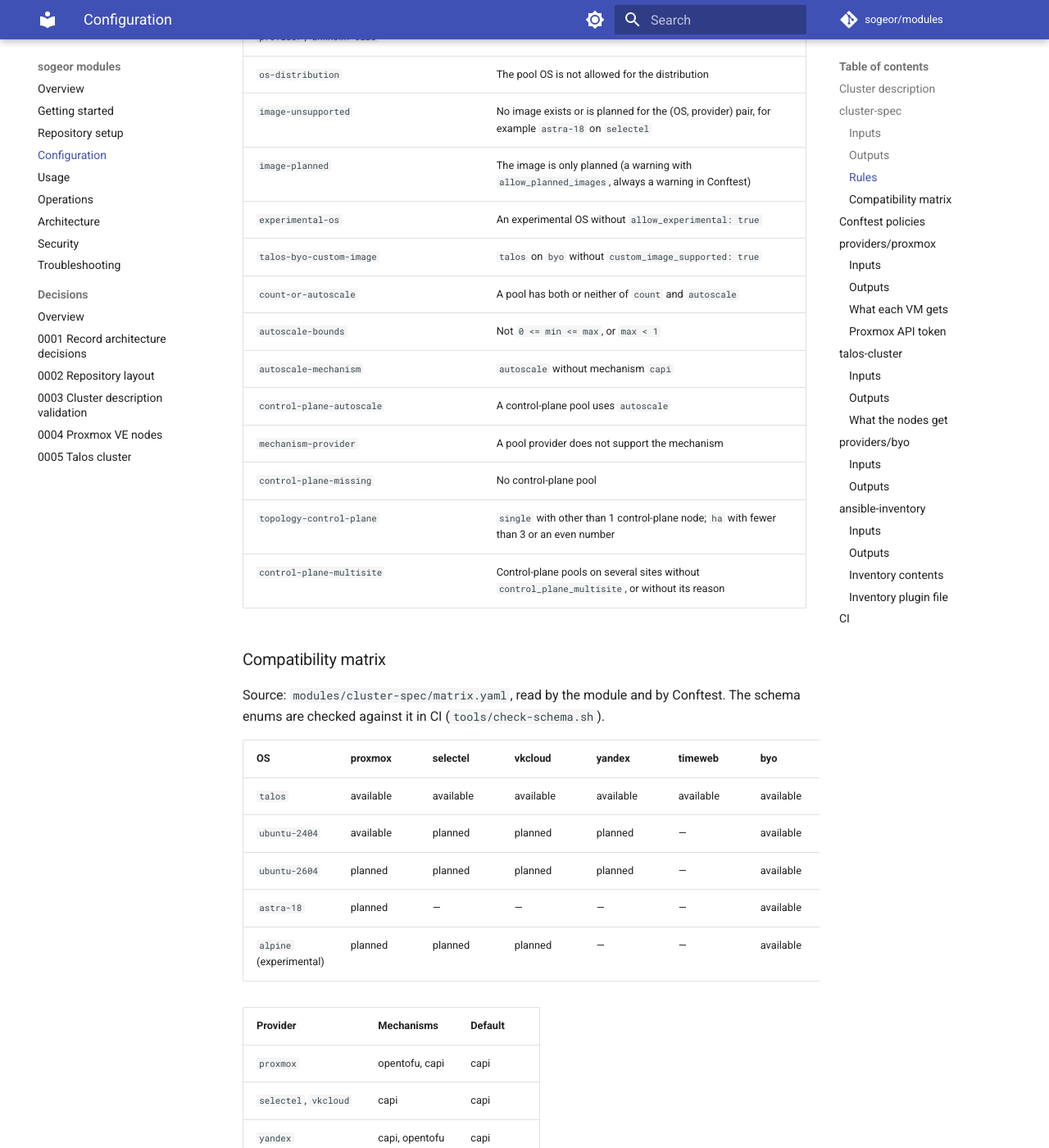
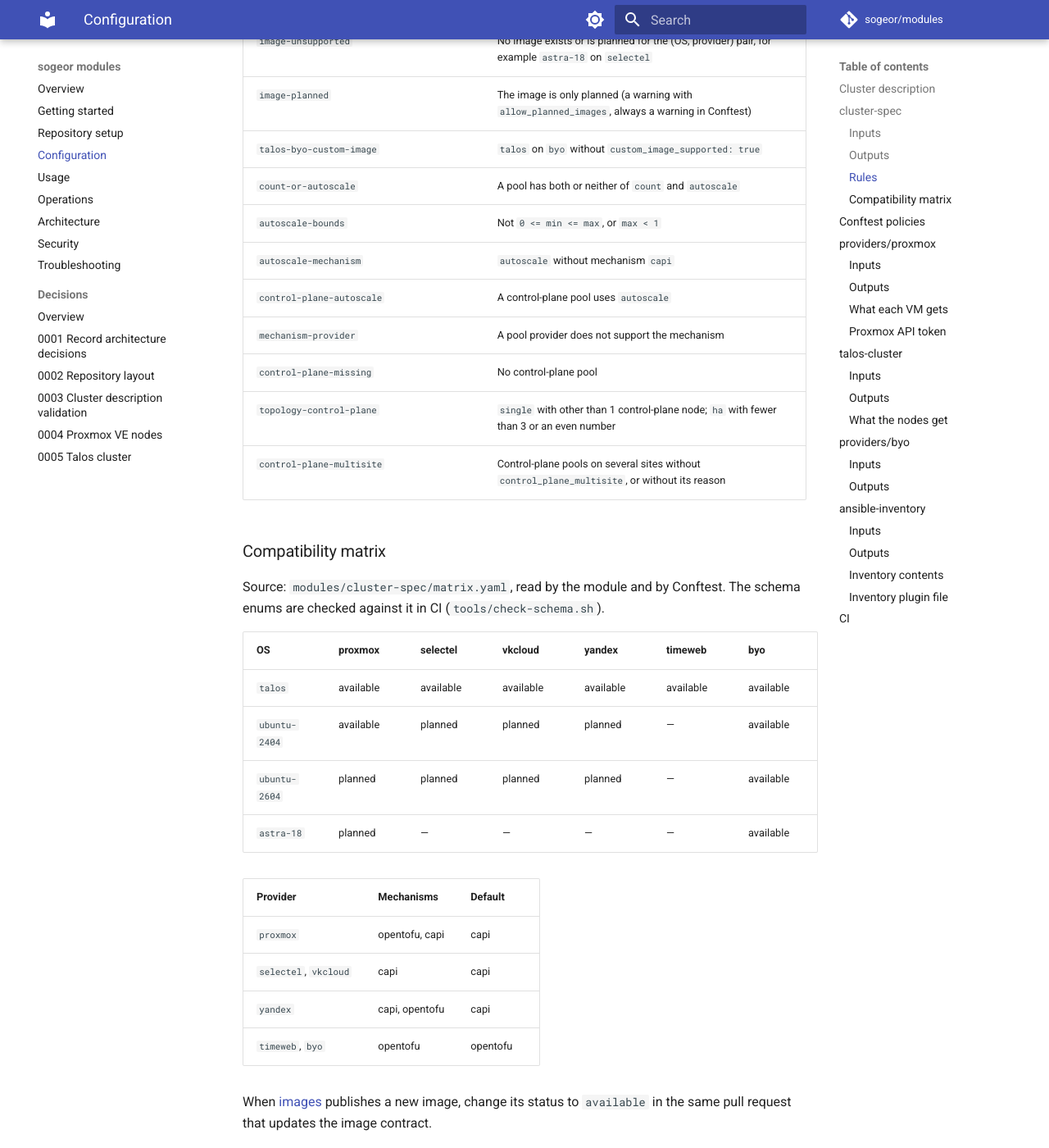
Before and after one commit to sogeor/modules, an MkDocs documentation site: the page built from docs/configuration.md, in a window 1280 px wide and 1400 px high, scrolled down 4472 px. Shown: the whole window at 82% size. Built offline with MkDocs 1.6.1 and Material for MkDocs 9.7.7, drawn with Linux system fonts in a browser that asks for light colours; comment, search, counter and statistics services are not loaded; some of the changed text lies outside the part shown.

Commit message:
chore!: remove Alpine Linux from the base platform (#7)

```diff
--- a/docs/configuration.md
+++ b/docs/configuration.md
@@ -18,11 +18,10 @@
 | `topology` | `single` \| `ha` | — | yes | One control plane node or three | `single` |
 | `profiles` | list of strings | `[core]` | no | Component profiles installed by `platform` | `[core, data]` |
 | `mechanism` | `capi` \| `opentofu` | by control plane provider | no | How nodes are created | `capi` |
-| `allow_experimental` | bool | `false` | no | Allows experimental OS (Alpine) | `false` |
 | `control_plane_multisite.enabled` | bool | `false` | no | Allows control-plane pools on different sites | `true` |
 | `control_plane_multisite.reason` | string | — | when `enabled: true` | Why the sites qualify (measured latency below 10 ms) | `"Latency below 10 ms"` |
 | `pools.<name>.role` | `control-plane` \| `worker` | — | yes | Pool role | `worker` |
-| `pools.<name>.os` | `ubuntu-2404` \| `ubuntu-2604` \| `astra-18` \| `alpine` \| `talos` | — | yes | OS of the pool | `ubuntu-2404` |
+| `pools.<name>.os` | `ubuntu-2404` \| `ubuntu-2604` \| `astra-18` \| `talos` | — | yes | OS of the pool | `ubuntu-2404` |
 | `pools.<name>.provider` | `proxmox` \| `selectel` \| `byo` (others later) | — | yes | Where nodes run | `selectel` |
 | `pools.<name>.site` | string | — | yes | Site (`home`, `<cloud>-<region>`) | `selectel-ru-9` |
 | `pools.<name>.size` | `xs` \| `s` \| `m` \| `l` \| `xl` \| `2xl` | — | yes | Node size | `m` |
@@ -89,7 +88,6 @@
 | `os-distribution` | The pool OS is not allowed for the distribution |
 | `image-unsupported` | No image exists or is planned for the (OS, provider) pair, for example `astra-18` on `selectel` |
 | `image-planned` | The image is only planned (a warning with `allow_planned_images`, always a warning in Conftest) |
-| `experimental-os` | An experimental OS without `allow_experimental: true` |
 | `talos-byo-custom-image` | `talos` on `byo` without `custom_image_supported: true` |
 | `count-or-autoscale` | A pool has both or neither of `count` and `autoscale` |
 | `autoscale-bounds` | Not `0 <= min <= max`, or `max < 1` |
@@ -111,7 +109,6 @@
 | `ubuntu-2404` | available | planned | planned | planned | — | available |
 | `ubuntu-2604` | planned | planned | planned | planned | — | available |
 | `astra-18` | planned | — | — | — | — | available |
-| `alpine` (experimental) | planned | planned | planned | — | — | available |
 
 | Provider | Mechanisms | Default |
 |---|---|---|
```
Also changed, not shown: CHANGELOG.md (+5 -0 lines), README.md (+1 -1 lines), docs/architecture.md (+2 -2 lines), modules/cluster-spec/README.md (+1 -1 lines), modules/cluster-spec/matrix.yaml (+2 -9 lines), 7 other files.
